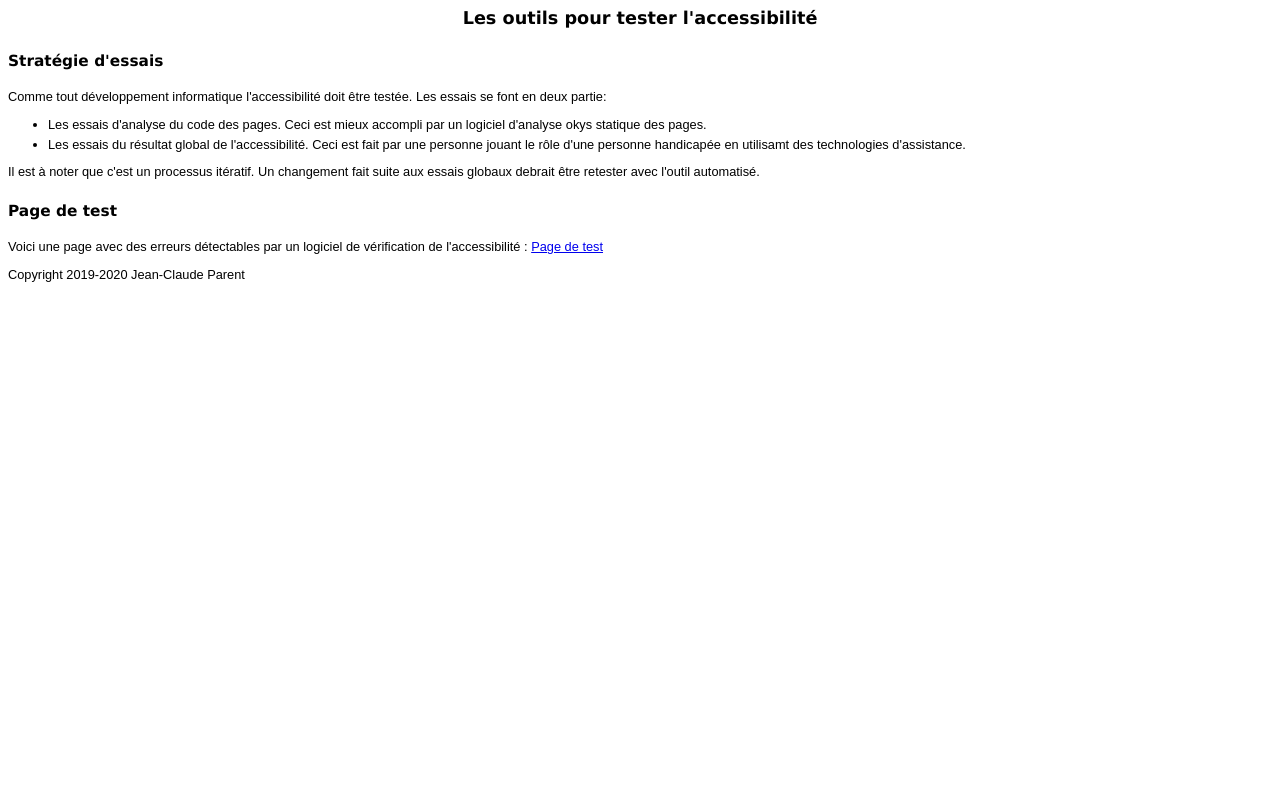
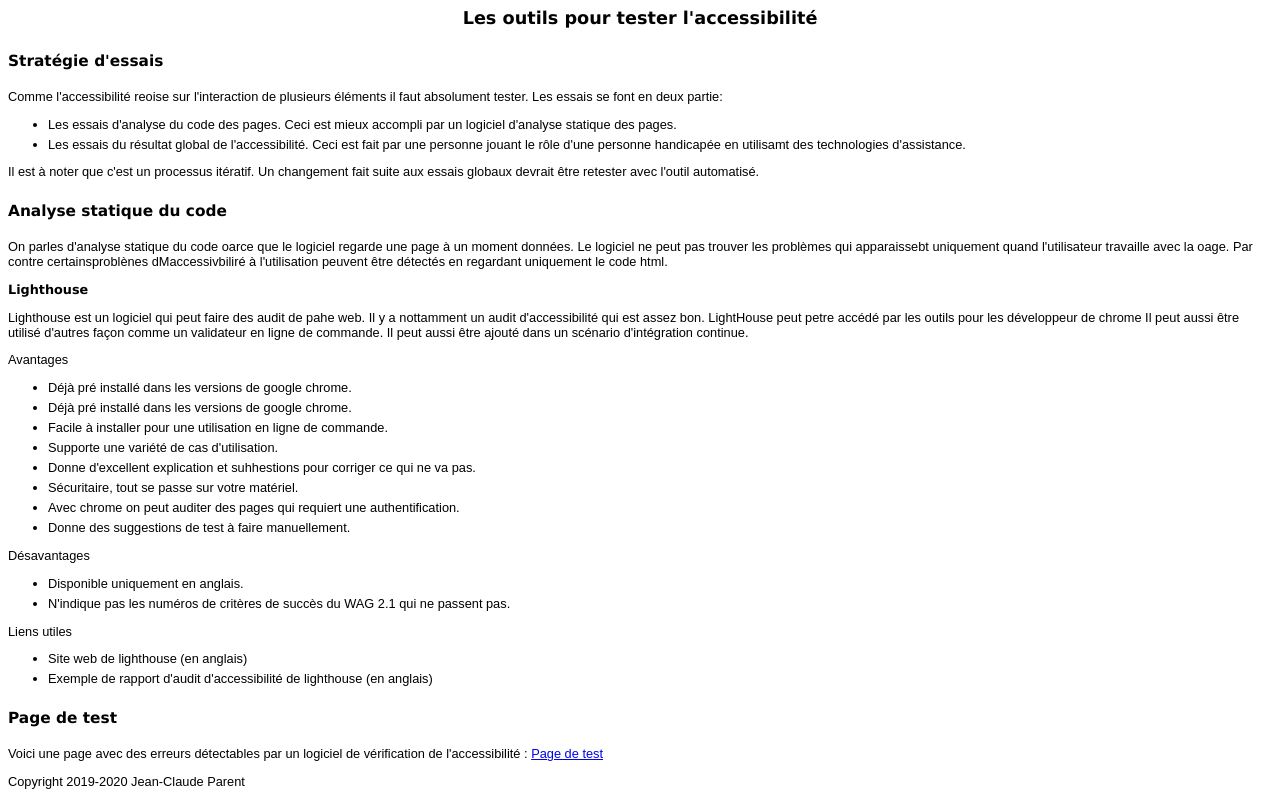
Before and after one commit to jean-claudeparent/RecommandationsAccessibilite, a plain HTML site: page intranetaccessible.jcassertion.org/outils.html in a window 1280 px wide. Drawn offline with Linux system fonts and the light colour scheme.

Commit message:
Ébauche du contenu de outils.html

```diff
--- a/intranetaccessible.jcassertion.org/outils.html
+++ b/intranetaccessible.jcassertion.org/outils.html
@@ -14,14 +14,16 @@
 <h2>Stratégie d'essais</h2>
 
 <p>
-Comme tout développement informatique
-l'accessibilité doit être testée.
+Comme l'accessibilité reoise
+sur l'interaction de plusieurs éléments
+il faut absolument tester.
+
 Les essais se font en deux partie:
 </p>
 <ul>
   <li>
 Les essais d'analyse du code des pages.
-Ceci est mieux accompli par un logiciel d'analyse okys statique des pages.
+Ceci est mieux accompli par un logiciel d'analyse statique des pages.
   </li>
   <li>
 Les essais du résultat global de l'accessibilité. Ceci est fait par
@@ -34,9 +36,96 @@ d'assistance.
 <p>
 Il est à noter que c'est un processus
 itératif. Un changement
-fait suite aux essais globaux  debrait
+fait suite aux essais globaux  devrait
 être retester avec l'outil automatisé.
 </p>
+
+<h2>Analyse statique du code</h2>
+<p>
+On parles d'analyse statique du code oarce que
+le logiciel regarde une page à un moment données.
+Le logiciel ne peut pas trouver les problèmes
+qui apparaissebt uniquement
+quand l'utilisateur travaille avec la oage.
+Par contre certainsproblènes
+dMaccessivbiliré
+à l'utilisation peuvent être détectés en
+regardant uniquement le code html.
+
+</p>
+<h3>Lighthouse</h3>
+<p>
+Lighthouse est un logiciel qui
+peut faire des audit de pahe web.
+Il y a nottamment un audit d'accessibilité
+qui est assez bon.
+LightHouse peut petre accédé
+par les outils pour les développeur de chrome
+Il peut aussi être utilisé d'autres façon comme
+un validateur en ligne de commande.
+Il peut aussi être ajouté
+dans un scénario d'intégration continue.
+</p>
+<p>
+Avantages
+</p>
+<ul>
+  <li>
+Déjà pré installé dans les versions de google chrome.
+  </li>
+  <li>
+Déjà pré installé dans les versions de google chrome.
+  </li>
+  <li>
+Facile à installer pour une utilisation en ligne de commande.
+  </li>
+  <li>
+Supporte une variété de cas d'utilisation.
+  </li>
+  <li>
+Donne d'excellent explication et suhhestions
+pour corriger ce qui ne va pas.
+  </li>
+  <li>
+Sécuritaire, tout se passe sur votre matériel.
+  </li>
+  <li>
+Avec chrome on peut auditer des pages
+qui requiert une authentification.
+  </li>
+  <li>
+Donne des suggestions de test à faire manuellement.
+  </li>
+
+</ul>
+
+<p>
+Désavantages
+</p>
+<ul>
+  <li>
+Disponible uniquement en anglais.
+  </li>
+  <li>
+N'indique pas les numéros de  critères de succès
+du WAG 2.1 qui ne passent pas.
+  </li>
+
+
+</ul>
+
+<p>
+Liens utiles
+</p>
+<ul>
+  <li>
+Site web de lighthouse (en anglais)
+  </li>
+  <li>
+Exemple de rapport d'audit  d'accessibilité de lighthouse (en anglais)
+  </li>
+</ul>
+
 <h2>Page de test</h2>
 <p>
 Voici une page avec des erreurs détectables par un
```
Also changed, not shown: intranetaccessible.jcassertion.org/butdusite.html (+4 -4 lines).
